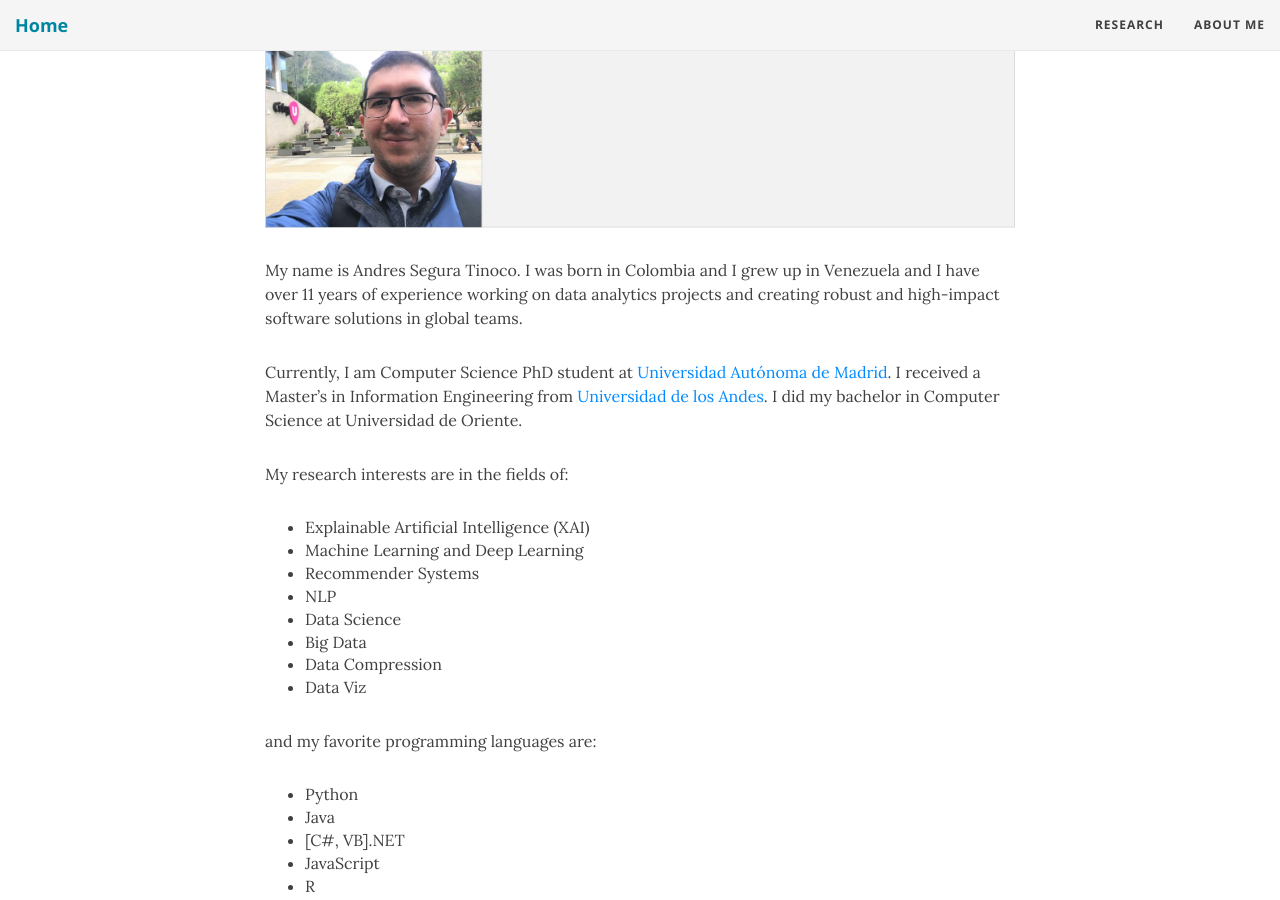
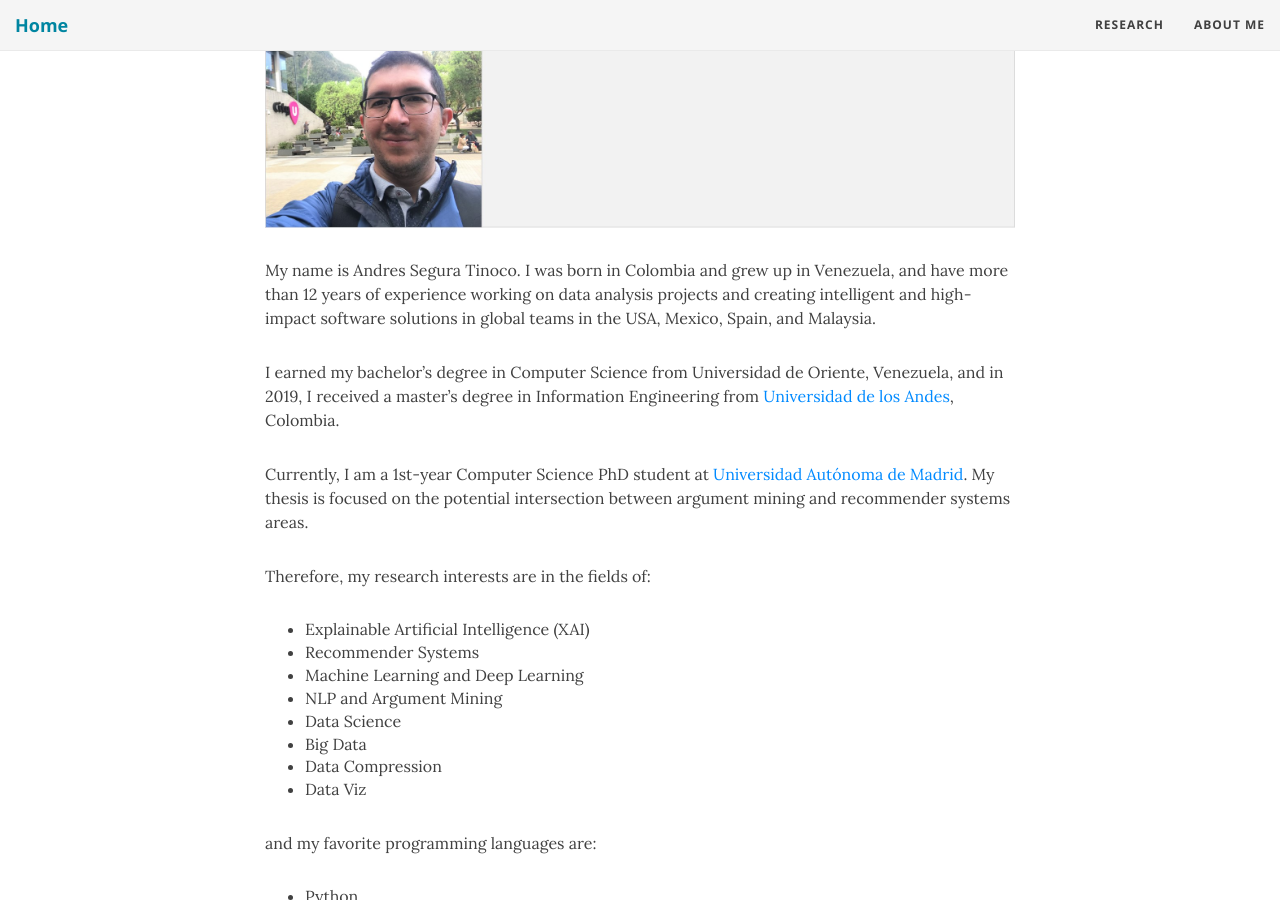
Before and after one commit to ansegura7/ansegura7.github.io, a Jekyll site: the page built from aboutme.md, in a window 1280 px wide and 900 px high, scrolled down 268 px. Built offline with Jekyll 4.4.1, drawn with Linux system fonts in a browser that asks for light colours; nearby versions of some CDN libraries.

```diff
--- a/aboutme.md
+++ b/aboutme.md
@@ -6,15 +6,17 @@
 
 <img width="100%" alt="Andres Segura Tinoco image" src="https://raw.githubusercontent.com/ansegura7/ansegura7.github.io/master/img/avatar-wide-icon-ast.jpg" >
 
-My name is Andres Segura Tinoco. I was born in Colombia and I grew up in Venezuela and I have over 11 years of experience working on data analytics projects and creating robust and high-impact software solutions in global teams.
+My name is Andres Segura Tinoco. I was born in Colombia and grew up in Venezuela, and have more than 12 years of experience working on data analysis projects and creating intelligent and high-impact software solutions in global teams in the USA, Mexico, Spain, and Malaysia.
 
-Currently, I am Computer Science PhD student at <a href="http://www.uam.es/EscuelaDoctorado/Programa-de-Doctorado-en-Ingenier%C3%ADa-Inform%C3%A1tica-/1446711329597.htm?language=en_GB&nDept=2&pid=1446711296967&pidDept=1446711297278" target="_blank">Universidad Autónoma de Madrid</a>. I received a Master's in Information Engineering from <a href="https://sistemas.uniandes.edu.co/es/mine" target="_blank">Universidad de los Andes</a>. I did my bachelor in Computer Science at Universidad de Oriente.
+I earned my bachelor’s degree in Computer Science from Universidad de Oriente, Venezuela, and in 2019, I received a master’s degree in Information Engineering from <a href="https://sistemas.uniandes.edu.co/es/mine" target="_blank">Universidad de los Andes</a>, Colombia.
 
-My research interests are in the fields of:
+Currently, I am a 1st-year Computer Science PhD student at <a href="http://www.uam.es/EscuelaDoctorado/Programa-de-Doctorado-en-Ingenier%C3%ADa-Inform%C3%A1tica-/1446711329597.htm?language=en_GB&nDept=2&pid=1446711296967&pidDept=1446711297278" target="_blank">Universidad Autónoma de Madrid</a>. My thesis is focused on the potential intersection between argument mining and recommender systems areas.
+
+Therefore, my research interests are in the fields of:
 - Explainable Artificial Intelligence (XAI)
+- Recommender Systems
 - Machine Learning and Deep Learning
-- Recommender Systems
-- NLP
+- NLP and Argument Mining
 - Data Science
 - Big Data
 - Data Compression
```
Also changed, not shown: _posts/2019-09-27-nlp-python.md (deleted, +0 -23 lines), _posts/2021-05-17-nlp-python.md (added, +25 -0 lines), _posts/2021-07-11-algorithms.md (renamed from _posts/2021-05-18-algorithms.md, +1 -0 lines), _posts/2021-08-05-machine-learning.md (renamed from _posts/2021-05-19-machine-learning.md, +5 -5 lines).
